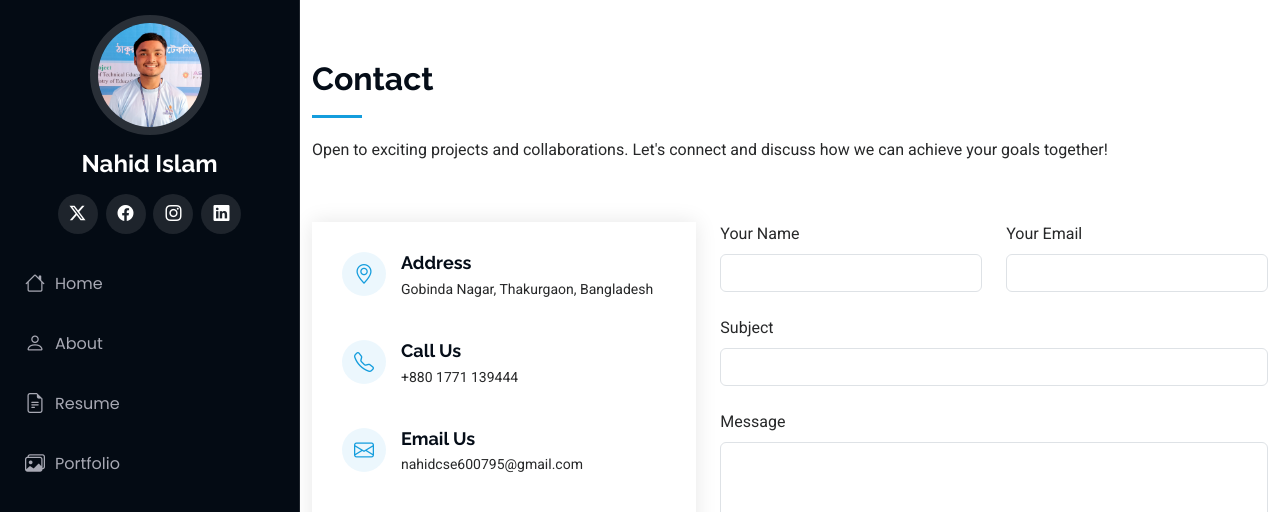
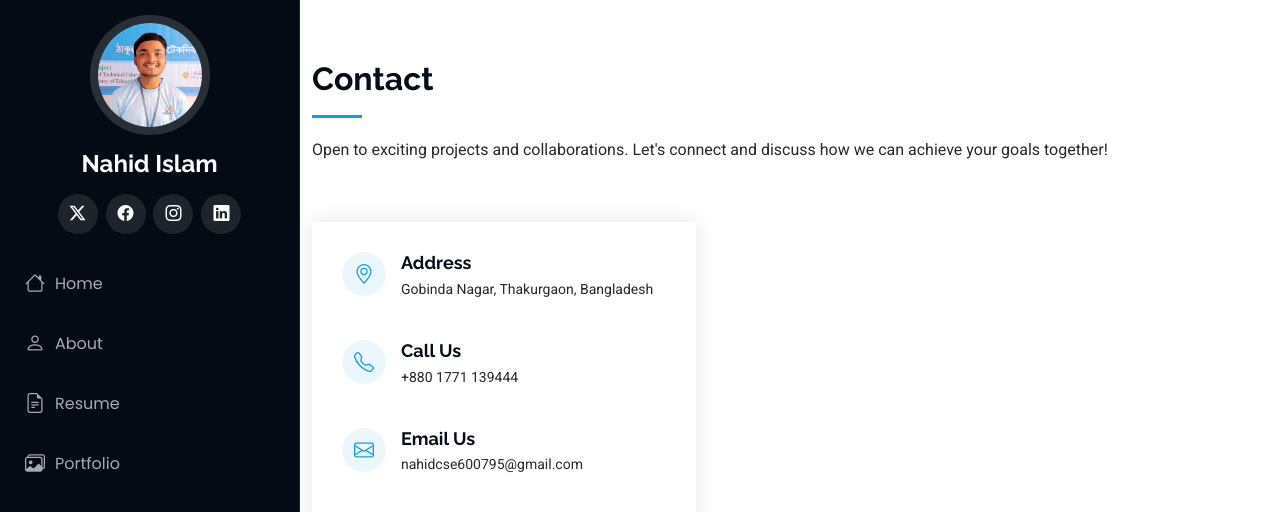
Before and after one commit to NahidIslamN/dev_nahid, a Django app: page /viewer/contacts/ in a window 1280 px wide. Shown: the top 512 px of the page. Run offline with Django 5.2, Linux system fonts and the light colour scheme; some libraries are stand-ins or nearby versions.

Commit message:
Update contact.html

```diff
--- a/templates/public/contact.html
+++ b/templates/public/contact.html
@@ -56,49 +56,6 @@ My Contact
 
 
 
-            <div class="col-lg-7">
-              <form action="#" method="post" >
-
-                {% csrf_token %}
-                <div class="row gy-4">
-
-                  <div class="col-md-6">
-                    <label for="name-field" class="pb-2">Your Name</label>
-                    <input type="text" name="name" id="name-field" class="form-control" required="">
-                  </div>
-
-                  <div class="col-md-6">
-                    <label for="email-field" class="pb-2">Your Email</label>
-                    <input type="email" class="form-control" name="email" id="email-field" required="">
-                  </div>
-
-                  <div class="col-md-12">
-                    <label for="subject-field" class="pb-2">Subject</label>
-                    <input type="text" class="form-control" name="subject" id="subject-field" required="">
-                  </div>
-
-                  <div class="col-md-12">
-                    <label for="message-field" class="pb-2">Message</label>
-                    <textarea class="form-control" name="message" rows="10" id="message-field" required=""></textarea>
-                  </div>
-
-                  <div class="col-md-12 text-center">
-
-                    {% if messages %}
-                    {{message.tags}}
-                    <div class="alert alert-primary" role = 'alert'>
-                      {% for message in messages %}
-                      {{message}}
-                      {% endfor %}
-
-                    </div>
-                    {% endif %}
-                    <button class="btn btn-primary  rounded" >Send Message</button>
-                  </div>
-
-                </div>
-              </form>
-            </div><!-- End Contact Form -->
 
           </div>
 
```
